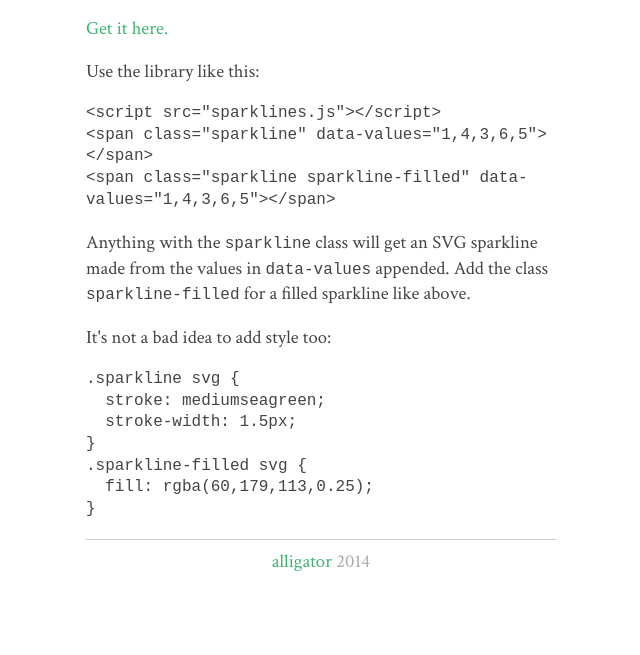
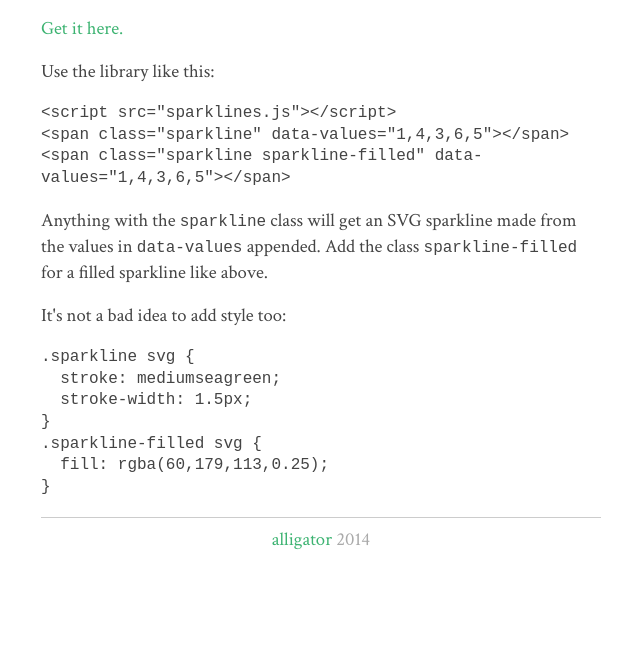
Before and after one commit to Alligator/sparklines, a plain HTML site: page index.html in a window 1280 px wide. Shown: the part 145-800 px from the top of the page, without its empty margins (319-959 px from the left). Drawn offline with Linux system fonts and the light colour scheme.

Commit message:
very strange issue with ex on windows. using em instead

```diff
--- a/index.html
+++ b/index.html
@@ -14,7 +14,7 @@
   }
 
   .page {
-    width: 60ex;
+    width: 30em;
     margin: 0 auto;
     margin-top: 2em;
   }
```
